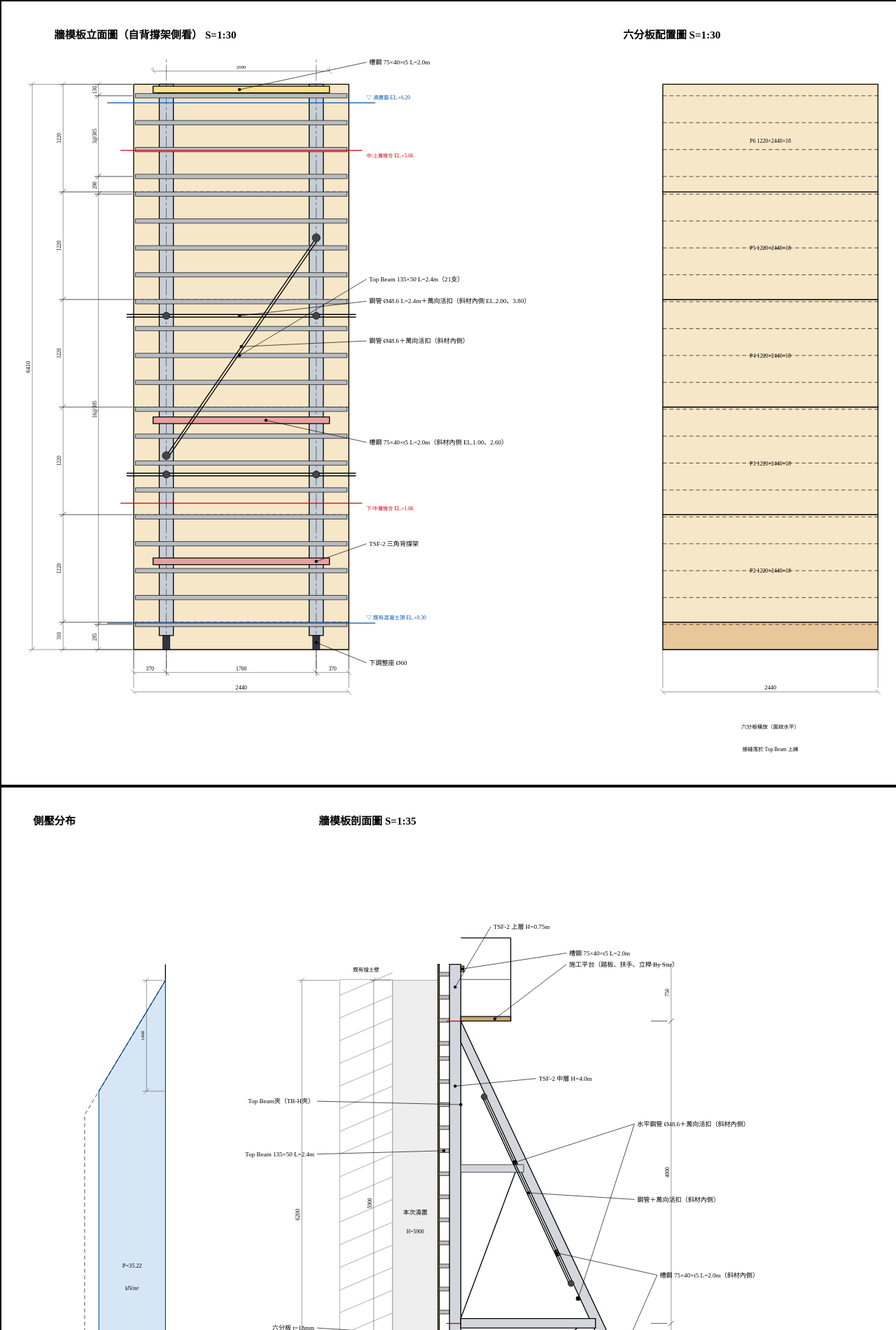
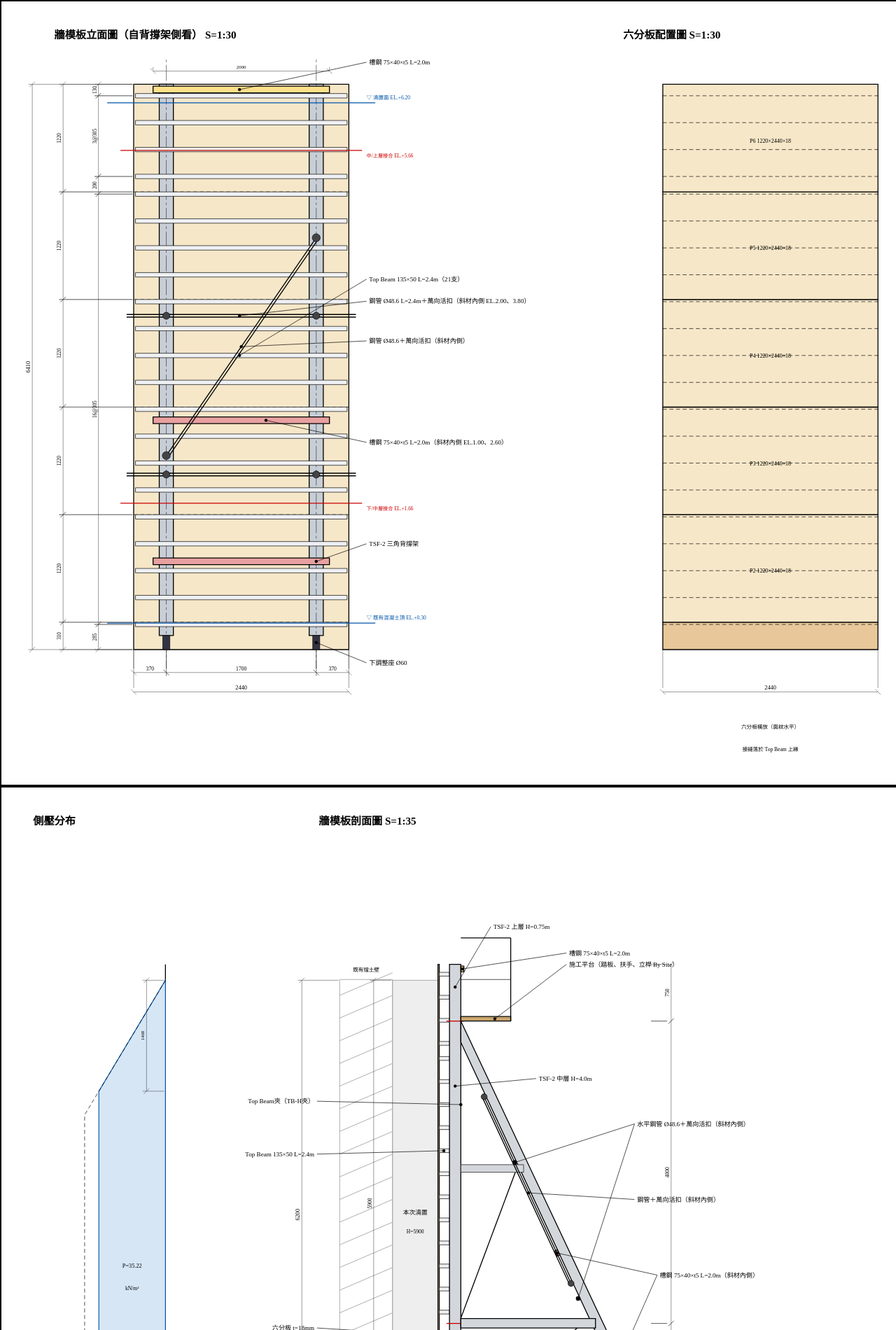
Before and after one commit to liao8678/LCY, a plain HTML site: page 單面牆模圖說/單面牆模_H620xW244_圖說.html in a window 1280 px wide. Shown: the top 1900 px of the page at 70% size. Drawn offline with Linux system fonts and the light colour scheme.

Commit message:
Top Beam 改為亮銀色
Co-Authored-By: Claude Opus 5.5 <noreply@anthropic.com>
Claude-Session: https://claude.ai/code/session_01KYiCbAmc6ppaGdT6hpFcxz

```diff
--- a/單面牆模圖說/單面牆模_H620xW244_圖說.html
+++ b/單面牆模圖說/單面牆模_H620xW244_圖說.html
@@ -19,27 +19,27 @@
 <polygon points="116.33,239.67 121.67,239.67 121.67,31.33 116.33,31.33" stroke="#000" stroke-width="0.35" stroke-dasharray="" fill="#c8ced6"/>
 <line x1="119.00" y1="255.00" x2="119.00" y2="21.33" stroke="#000" stroke-width="0.13" stroke-dasharray="6,1,1,1"/>
 <polygon points="117.67,245.00 120.33,245.00 120.33,239.67 117.67,239.67" stroke="#000" stroke-width="0.18" stroke-dasharray="" fill="#334"/>
-<polygon points="50.67,236.33 130.67,236.33 130.67,234.67 50.67,234.67" stroke="#000" stroke-width="0.18" stroke-dasharray="" fill="#b8bcc2"/>
-<polygon points="50.67,226.17 130.67,226.17 130.67,224.50 50.67,224.50" stroke="#000" stroke-width="0.18" stroke-dasharray="" fill="#b8bcc2"/>
-<polygon points="50.67,216.00 130.67,216.00 130.67,214.33 50.67,214.33" stroke="#000" stroke-width="0.18" stroke-dasharray="" fill="#b8bcc2"/>
-<polygon points="50.67,205.83 130.67,205.83 130.67,204.17 50.67,204.17" stroke="#000" stroke-width="0.18" stroke-dasharray="" fill="#b8bcc2"/>
-<polygon points="50.67,195.67 130.67,195.67 130.67,194.00 50.67,194.00" stroke="#000" stroke-width="0.18" stroke-dasharray="" fill="#b8bcc2"/>
-<polygon points="50.67,185.50 130.67,185.50 130.67,183.83 50.67,183.83" stroke="#000" stroke-width="0.18" stroke-dasharray="" fill="#b8bcc2"/>
-<polygon points="50.67,175.33 130.67,175.33 130.67,173.67 50.67,173.67" stroke="#000" stroke-width="0.18" stroke-dasharray="" fill="#b8bcc2"/>
-<polygon points="50.67,165.17 130.67,165.17 130.67,163.50 50.67,163.50" stroke="#000" stroke-width="0.18" stroke-dasharray="" fill="#b8bcc2"/>
-<polygon points="50.67,155.00 130.67,155.00 130.67,153.33 50.67,153.33" stroke="#000" stroke-width="0.18" stroke-dasharray="" fill="#b8bcc2"/>
-<polygon points="50.67,144.83 130.67,144.83 130.67,143.17 50.67,143.17" stroke="#000" stroke-width="0.18" stroke-dasharray="" fill="#b8bcc2"/>
-<polygon points="50.67,134.67 130.67,134.67 130.67,133.00 50.67,133.00" stroke="#000" stroke-width="0.18" stroke-dasharray="" fill="#b8bcc2"/>
-<polygon points="50.67,124.50 130.67,124.50 130.67,122.83 50.67,122.83" stroke="#000" stroke-width="0.18" stroke-dasharray="" fill="#b8bcc2"/>
-<polygon points="50.67,114.33 130.67,114.33 130.67,112.67 50.67,112.67" stroke="#000" stroke-width="0.18" stroke-dasharray="" fill="#b8bcc2"/>
-<polygon points="50.67,104.17 130.67,104.17 130.67,102.50 50.67,102.50" stroke="#000" stroke-width="0.18" stroke-dasharray="" fill="#b8bcc2"/>
-<polygon points="50.67,94.00 130.67,94.00 130.67,92.33 50.67,92.33" stroke="#000" stroke-width="0.18" stroke-dasharray="" fill="#b8bcc2"/>
-<polygon points="50.67,83.83 130.67,83.83 130.67,82.17 50.67,82.17" stroke="#000" stroke-width="0.18" stroke-dasharray="" fill="#b8bcc2"/>
-<polygon points="50.67,73.67 130.67,73.67 130.67,72.00 50.67,72.00" stroke="#000" stroke-width="0.18" stroke-dasharray="" fill="#b8bcc2"/>
-<polygon points="50.67,67.00 130.67,67.00 130.67,65.33 50.67,65.33" stroke="#000" stroke-width="0.18" stroke-dasharray="" fill="#b8bcc2"/>
-<polygon points="50.67,56.83 130.67,56.83 130.67,55.17 50.67,55.17" stroke="#000" stroke-width="0.18" stroke-dasharray="" fill="#b8bcc2"/>
-<polygon points="50.67,46.67 130.67,46.67 130.67,45.00 50.67,45.00" stroke="#000" stroke-width="0.18" stroke-dasharray="" fill="#b8bcc2"/>
-<polygon points="50.67,36.50 130.67,36.50 130.67,34.83 50.67,34.83" stroke="#000" stroke-width="0.18" stroke-dasharray="" fill="#b8bcc2"/>
+<polygon points="50.67,236.33 130.67,236.33 130.67,234.67 50.67,234.67" stroke="#000" stroke-width="0.18" stroke-dasharray="" fill="#eef0f3"/>
+<polygon points="50.67,226.17 130.67,226.17 130.67,224.50 50.67,224.50" stroke="#000" stroke-width="0.18" stroke-dasharray="" fill="#eef0f3"/>
+<polygon points="50.67,216.00 130.67,216.00 130.67,214.33 50.67,214.33" stroke="#000" stroke-width="0.18" stroke-dasharray="" fill="#eef0f3"/>
+<polygon points="50.67,205.83 130.67,205.83 130.67,204.17 50.67,204.17" stroke="#000" stroke-width="0.18" stroke-dasharray="" fill="#eef0f3"/>
+<polygon points="50.67,195.67 130.67,195.67 130.67,194.00 50.67,194.00" stroke="#000" stroke-width="0.18" stroke-dasharray="" fill="#eef0f3"/>
+<polygon points="50.67,185.50 130.67,185.50 130.67,183.83 50.67,183.83" stroke="#000" stroke-width="0.18" stroke-dasharray="" fill="#eef0f3"/>
+<polygon points="50.67,175.33 130.67,175.33 130.67,173.67 50.67,173.67" stroke="#000" stroke-width="0.18" stroke-dasharray="" fill="#eef0f3"/>
+<polygon points="50.67,165.17 130.67,165.17 130.67,163.50 50.67,163.50" stroke="#000" stroke-width="0.18" stroke-dasharray="" fill="#eef0f3"/>
+<polygon points="50.67,155.00 130.67,155.00 130.67,153.33 50.67,153.33" stroke="#000" stroke-width="0.18" stroke-dasharray="" fill="#eef0f3"/>
+<polygon points="50.67,144.83 130.67,144.83 130.67,143.17 50.67,143.17" stroke="#000" stroke-width="0.18" stroke-dasharray="" fill="#eef0f3"/>
+<polygon points="50.67,134.67 130.67,134.67 130.67,133.00 50.67,133.00" stroke="#000" stroke-width="0.18" stroke-dasharray="" fill="#eef0f3"/>
+<polygon points="50.67,124.50 130.67,124.50 130.67,122.83 50.67,122.83" stroke="#000" stroke-width="0.18" stroke-dasharray="" fill="#eef0f3"/>
+<polygon points="50.67,114.33 130.67,114.33 130.67,112.67 50.67,112.67" stroke="#000" stroke-width="0.18" stroke-dasharray="" fill="#eef0f3"/>
+<polygon points="50.67,104.17 130.67,104.17 130.67,102.50 50.67,102.50" stroke="#000" stroke-width="0.18" stroke-dasharray="" fill="#eef0f3"/>
+<polygon points="50.67,94.00 130.67,94.00 130.67,92.33 50.67,92.33" stroke="#000" stroke-width="0.18" stroke-dasharray="" fill="#eef0f3"/>
+<polygon points="50.67,83.83 130.67,83.83 130.67,82.17 50.67,82.17" stroke="#000" stroke-width="0.18" stroke-dasharray="" fill="#eef0f3"/>
+<polygon points="50.67,73.67 130.67,73.67 130.67,72.00 50.67,72.00" stroke="#000" stroke-width="0.18" stroke-dasharray="" fill="#eef0f3"/>
+<polygon points="50.67,67.00 130.67,67.00 130.67,65.33 50.67,65.33" stroke="#000" stroke-width="0.18" stroke-dasharray="" fill="#eef0f3"/>
+<polygon points="50.67,56.83 130.67,56.83 130.67,55.17 50.67,55.17" stroke="#000" stroke-width="0.18" stroke-dasharray="" fill="#eef0f3"/>
+<polygon points="50.67,46.67 130.67,46.67 130.67,45.00 50.67,45.00" stroke="#000" stroke-width="0.18" stroke-dasharray="" fill="#eef0f3"/>
+<polygon points="50.67,36.50 130.67,36.50 130.67,34.83 50.67,34.83" stroke="#000" stroke-width="0.18" stroke-dasharray="" fill="#eef0f3"/>
 <polygon points="57.33,34.57 124.00,34.57 124.00,32.07 57.33,32.07" stroke="#000" stroke-width="0.35" stroke-dasharray="" fill="#ffe08a"/>
 <polygon points="57.33,212.90 124.00,212.90 124.00,210.40 57.33,210.40" stroke="#000" stroke-width="0.35" stroke-dasharray="" fill="#e8a0a0"/>
 <polygon points="57.33,159.57 124.00,159.57 124.00,157.07 57.33,157.07" stroke="#000" stroke-width="0.35" stroke-dasharray="" fill="#e8a0a0"/>
@@ -287,27 +287,27 @@
 <text x="156.43" y="161.43" font-size="2.3" text-anchor="middle" fill="#000" transform="rotate(0.0 156.43 161.43)">本次澆置</text>
 <text x="156.43" y="168.57" font-size="2.0" text-anchor="middle" fill="#000" transform="rotate(0.0 156.43 168.57)">H=5900</text>
 <polygon points="165.00,250.00 165.51,250.00 165.51,66.86 165.00,66.86" stroke="#000" stroke-width="0.35" stroke-dasharray="" fill="#e8c79a"/>
-<polygon points="165.51,242.57 169.37,242.57 169.37,241.14 165.51,241.14" stroke="#000" stroke-width="0.18" stroke-dasharray="" fill="#b8bcc2"/>
-<polygon points="165.51,233.86 169.37,233.86 169.37,232.43 165.51,232.43" stroke="#000" stroke-width="0.18" stroke-dasharray="" fill="#b8bcc2"/>
-<polygon points="165.51,225.14 169.37,225.14 169.37,223.71 165.51,223.71" stroke="#000" stroke-width="0.18" stroke-dasharray="" fill="#b8bcc2"/>
-<polygon points="165.51,216.43 169.37,216.43 169.37,215.00 165.51,215.00" stroke="#000" stroke-width="0.18" stroke-dasharray="" fill="#b8bcc2"/>
-<polygon points="165.51,207.71 169.37,207.71 169.37,206.29 165.51,206.29" stroke="#000" stroke-width="0.18" stroke-dasharray="" fill="#b8bcc2"/>
-<polygon points="165.51,199.00 169.37,199.00 169.37,197.57 165.51,197.57" stroke="#000" stroke-width="0.18" stroke-dasharray="" fill="#b8bcc2"/>
-<polygon points="165.51,190.29 169.37,190.29 169.37,188.86 165.51,188.86" stroke="#000" stroke-width="0.18" stroke-dasharray="" fill="#b8bcc2"/>
-<polygon points="165.51,181.57 169.37,181.57 169.37,180.14 165.51,180.14" stroke="#000" stroke-width="0.18" stroke-dasharray="" fill="#b8bcc2"/>
-<polygon points="165.51,172.86 169.37,172.86 169.37,171.43 165.51,171.43" stroke="#000" stroke-width="0.18" stroke-dasharray="" fill="#b8bcc2"/>
-<polygon points="165.51,164.14 169.37,164.14 169.37,162.71 165.51,162.71" stroke="#000" stroke-width="0.18" stroke-dasharray="" fill="#b8bcc2"/>
-<polygon points="165.51,155.43 169.37,155.43 169.37,154.00 165.51,154.00" stroke="#000" stroke-width="0.18" stroke-dasharray="" fill="#b8bcc2"/>
-<polygon points="165.51,146.71 169.37,146.71 169.37,145.29 165.51,145.29" stroke="#000" stroke-width="0.18" stroke-dasharray="" fill="#b8bcc2"/>
-<polygon points="165.51,138.00 169.37,138.00 169.37,136.57 165.51,136.57" stroke="#000" stroke-width="0.18" stroke-dasharray="" fill="#b8bcc2"/>
-<polygon points="165.51,129.29 169.37,129.29 169.37,127.86 165.51,127.86" stroke="#000" stroke-width="0.18" stroke-dasharray="" fill="#b8bcc2"/>
-<polygon points="165.51,120.57 169.37,120.57 169.37,119.14 165.51,119.14" stroke="#000" stroke-width="0.18" stroke-dasharray="" fill="#b8bcc2"/>
-<polygon points="165.51,111.86 169.37,111.86 169.37,110.43 165.51,110.43" stroke="#000" stroke-width="0.18" stroke-dasharray="" fill="#b8bcc2"/>
-<polygon points="165.51,103.14 169.37,103.14 169.37,101.71 165.51,101.71" stroke="#000" stroke-width="0.18" stroke-dasharray="" fill="#b8bcc2"/>
-<polygon points="165.51,97.43 169.37,97.43 169.37,96.00 165.51,96.00" stroke="#000" stroke-width="0.18" stroke-dasharray="" fill="#b8bcc2"/>
-<polygon points="165.51,88.71 169.37,88.71 169.37,87.29 165.51,87.29" stroke="#000" stroke-width="0.18" stroke-dasharray="" fill="#b8bcc2"/>
-<polygon points="165.51,80.00 169.37,80.00 169.37,78.57 165.51,78.57" stroke="#000" stroke-width="0.18" stroke-dasharray="" fill="#b8bcc2"/>
-<polygon points="165.51,71.29 169.37,71.29 169.37,69.86 165.51,69.86" stroke="#000" stroke-width="0.18" stroke-dasharray="" fill="#b8bcc2"/>
+<polygon points="165.51,242.57 169.37,242.57 169.37,241.14 165.51,241.14" stroke="#000" stroke-width="0.18" stroke-dasharray="" fill="#eef0f3"/>
+<polygon points="165.51,233.86 169.37,233.86 169.37,232.43 165.51,232.43" stroke="#000" stroke-width="0.18" stroke-dasharray="" fill="#eef0f3"/>
+<polygon points="165.51,225.14 169.37,225.14 169.37,223.71 165.51,223.71" stroke="#000" stroke-width="0.18" stroke-dasharray="" fill="#eef0f3"/>
+<polygon points="165.51,216.43 169.37,216.43 169.37,215.00 165.51,215.00" stroke="#000" stroke-width="0.18" stroke-dasharray="" fill="#eef0f3"/>
+<polygon points="165.51,207.71 169.37,207.71 169.37,206.29 165.51,206.29" stroke="#000" stroke-width="0.18" stroke-dasharray="" fill="#eef0f3"/>
+<polygon points="165.51,199.00 169.37,199.00 169.37,197.57 165.51,197.57" stroke="#000" stroke-width="0.18" stroke-dasharray="" fill="#eef0f3"/>
+<polygon points="165.51,190.29 169.37,190.29 169.37,188.86 165.51,188.86" stroke="#000" stroke-width="0.18" stroke-dasharray="" fill="#eef0f3"/>
+<polygon points="165.51,181.57 169.37,181.57 169.37,180.14 165.51,180.14" stroke="#000" stroke-width="0.18" stroke-dasharray="" fill="#eef0f3"/>
+<polygon points="165.51,172.86 169.37,172.86 169.37,171.43 165.51,171.43" stroke="#000" stroke-width="0.18" stroke-dasharray="" fill="#eef0f3"/>
+<polygon points="165.51,164.14 169.37,164.14 169.37,162.71 165.51,162.71" stroke="#000" stroke-width="0.18" stroke-dasharray="" fill="#eef0f3"/>
+<polygon points="165.51,155.43 169.37,155.43 169.37,154.00 165.51,154.00" stroke="#000" stroke-width="0.18" stroke-dasharray="" fill="#eef0f3"/>
+<polygon points="165.51,146.71 169.37,146.71 169.37,145.29 165.51,145.29" stroke="#000" stroke-width="0.18" stroke-dasharray="" fill="#eef0f3"/>
+<polygon points="165.51,138.00 169.37,138.00 169.37,136.57 165.51,136.57" stroke="#000" stroke-width="0.18" stroke-dasharray="" fill="#eef0f3"/>
+<polygon points="165.51,129.29 169.37,129.29 169.37,127.86 165.51,127.86" stroke="#000" stroke-width="0.18" stroke-dasharray="" fill="#eef0f3"/>
+<polygon points="165.51,120.57 169.37,120.57 169.37,119.14 165.51,119.14" stroke="#000" stroke-width="0.18" stroke-dasharray="" fill="#eef0f3"/>
+<polygon points="165.51,111.86 169.37,111.86 169.37,110.43 165.51,110.43" stroke="#000" stroke-width="0.18" stroke-dasharray="" fill="#eef0f3"/>
+<polygon points="165.51,103.14 169.37,103.14 169.37,101.71 165.51,101.71" stroke="#000" stroke-width="0.18" stroke-dasharray="" fill="#eef0f3"/>
+<polygon points="165.51,97.43 169.37,97.43 169.37,96.00 165.51,96.00" stroke="#000" stroke-width="0.18" stroke-dasharray="" fill="#eef0f3"/>
+<polygon points="165.51,88.71 169.37,88.71 169.37,87.29 165.51,87.29" stroke="#000" stroke-width="0.18" stroke-dasharray="" fill="#eef0f3"/>
+<polygon points="165.51,80.00 169.37,80.00 169.37,78.57 165.51,78.57" stroke="#000" stroke-width="0.18" stroke-dasharray="" fill="#eef0f3"/>
+<polygon points="165.51,71.29 169.37,71.29 169.37,69.86 165.51,69.86" stroke="#000" stroke-width="0.18" stroke-dasharray="" fill="#eef0f3"/>
 <polygon points="169.37,245.43 173.66,245.43 173.66,66.86 169.37,66.86" stroke="#000" stroke-width="0.35" stroke-dasharray="" fill="#d3d7dc"/>
 <line x1="168.23" y1="202.57" x2="174.80" y2="202.57" stroke="#c00" stroke-width="0.35" stroke-dasharray=""/>
 <line x1="168.23" y1="88.29" x2="174.80" y2="88.29" stroke="#c00" stroke-width="0.35" stroke-dasharray=""/>
@@ -490,7 +490,7 @@
 <div class=warn>規劃示意，施工前須經專業技師簽證</div></div></section><section class=pg><svg viewBox="0 0 345 297" width="345mm" height="297mm" font-family="WenQuanYi Zen Hei"><text x="20" y="14" font-size="4" font-weight="bold">牆模板單元平面圖  S=1:20</text><line x1="85.00" y1="40.00" x2="237.00" y2="40.00" stroke="#000" stroke-width="0.35" stroke-dasharray=""/>
 <text x="82.50" y="38.50" font-size="2.4" text-anchor="end" fill="#000" transform="rotate(0.0 82.50 38.50)">牆面</text>
 <polygon points="100.00,40.90 222.00,40.90 222.00,40.00 100.00,40.00" stroke="#000" stroke-width="0.35" stroke-dasharray="" fill="#e8c79a"/>
-<polygon points="101.00,47.65 221.00,47.65 221.00,40.90 101.00,40.90" stroke="#000" stroke-width="0.35" stroke-dasharray="" fill="#b8bcc2"/>
+<polygon points="101.00,47.65 221.00,47.65 221.00,40.90 101.00,40.90" stroke="#000" stroke-width="0.35" stroke-dasharray="" fill="#eef0f3"/>
 <polygon points="114.50,181.75 122.50,181.75 122.50,47.65 114.50,47.65" stroke="#000" stroke-width="0.18" stroke-dasharray="1.5,1" fill="none"/>
 <polygon points="114.50,55.15 122.50,55.15 122.50,47.65 114.50,47.65" stroke="#000" stroke-width="0.35" stroke-dasharray="" fill="#d3d7dc"/>
 <polygon points="115.50,181.75 121.50,181.75 121.50,175.75 115.50,175.75" stroke="#000" stroke-width="0.18" stroke-dasharray="" fill="none"/>
@@ -601,7 +601,7 @@
 <tr><th>圖號</th><td class=no>S-03</td></tr></table>
 <div class=lst><b>圖說目錄</b><br>S-01 立面圖／六分板配置圖<br>S-02 剖面圖／側壓分布<br>S-03 單元平面圖<br>S-04 Detail A／細部詳圖<br>S-05 設計說明／計算摘要／材料表</div>
 <div class=warn>規劃示意，施工前須經專業技師簽證</div></div></section><section class=pg><svg viewBox="0 0 345 297" width="345mm" height="297mm" font-family="WenQuanYi Zen Hei"><text x="20" y="25" font-size="4" font-weight="bold">詳圖① Top Beam夾  S=1:8</text><text x="160" y="25" font-size="4" font-weight="bold">Detail A 預埋件  S=1:8</text><text x="20" y="212" font-size="4" font-weight="bold">詳圖② 六分板接縫  S=1:8</text><polygon points="50.00,157.50 52.25,157.50 52.25,70.00 50.00,70.00" stroke="#000" stroke-width="0.35" stroke-dasharray="" fill="#e8c79a"/>
-<polygon points="52.25,120.00 69.12,120.00 69.12,113.75 52.25,113.75" stroke="#000" stroke-width="0.35" stroke-dasharray="" fill="#b8bcc2"/>
+<polygon points="52.25,120.00 69.12,120.00 69.12,113.75 52.25,113.75" stroke="#000" stroke-width="0.35" stroke-dasharray="" fill="#eef0f3"/>
 <polygon points="69.12,157.50 87.88,157.50 87.88,70.00 69.12,70.00" stroke="#000" stroke-width="0.35" stroke-dasharray="" fill="#d3d7dc"/>
 <line x1="70.38" y1="157.50" x2="70.38" y2="70.00" stroke="#000" stroke-width="0.18" stroke-dasharray=""/>
 <polyline points="67.25,111.88 72.88,111.88 72.88,122.50" stroke="#c00" stroke-width="0.35" stroke-dasharray="" fill="none"/>
@@ -647,7 +647,7 @@
 <polygon points="127.50,240.00 340.00,240.00 340.00,165.00 127.50,165.00" stroke="#888" stroke-width="0.18" stroke-dasharray="" fill="none"/>
 <polygon points="127.50,165.00 165.00,165.00 165.00,127.50 127.50,127.50" stroke="#000" stroke-width="0.35" stroke-dasharray="" fill="#bdbdbd"/>
 <polygon points="165.00,165.00 167.25,165.00 167.25,77.50 165.00,77.50" stroke="#000" stroke-width="0.35" stroke-dasharray="" fill="#e8c79a"/>
-<polygon points="167.25,132.50 184.12,132.50 184.12,126.25 167.25,126.25" stroke="#000" stroke-width="0.18" stroke-dasharray="" fill="#b8bcc2"/>
+<polygon points="167.25,132.50 184.12,132.50 184.12,126.25 167.25,126.25" stroke="#000" stroke-width="0.18" stroke-dasharray="" fill="#eef0f3"/>
 <polygon points="184.12,145.00 202.88,145.00 202.88,32.50 184.12,32.50" stroke="#000" stroke-width="0.35" stroke-dasharray="" fill="#d3d7dc"/>
 <polygon points="202.88,145.00 340.38,145.00 340.38,129.38 202.88,129.38" stroke="#000" stroke-width="0.35" stroke-dasharray="" fill="#d3d7dc"/>
 <polygon points="189.75,165.00 197.25,165.00 197.25,145.00 189.75,145.00" stroke="#000" stroke-width="0.18" stroke-dasharray="1.5,1" fill="none"/>
@@ -703,7 +703,7 @@
 <text x="158.83" y="193.33" font-size="1.8" text-anchor="middle" fill="#000" transform="rotate(-45.0 158.83 193.33)">500</text>
 <text x="208.25" y="160.00" font-size="2.0" text-anchor="start" fill="#000" transform="rotate(0.0 208.25 160.00)">45°</text><polygon points="60.00,281.25 62.25,281.25 62.25,251.25 60.00,251.25" stroke="#000" stroke-width="0.35" stroke-dasharray="" fill="#e8c79a"/>
 <polygon points="60.00,248.75 62.25,248.75 62.25,218.75 60.00,218.75" stroke="#000" stroke-width="0.35" stroke-dasharray="" fill="#e8c79a"/>
-<polygon points="62.25,253.12 79.12,253.12 79.12,246.88 62.25,246.88" stroke="#000" stroke-width="0.35" stroke-dasharray="" fill="#b8bcc2"/>
+<polygon points="62.25,253.12 79.12,253.12 79.12,246.88 62.25,246.88" stroke="#000" stroke-width="0.35" stroke-dasharray="" fill="#eef0f3"/>
 <line x1="58.75" y1="251.88" x2="66.00" y2="251.88" stroke="#c00" stroke-width="0.35" stroke-dasharray=""/>
 <line x1="58.75" y1="248.12" x2="66.00" y2="248.12" stroke="#c00" stroke-width="0.35" stroke-dasharray=""/>
 <line x1="69.75" y1="250.00" x2="97.50" y2="235.00" stroke="#000" stroke-width="0.18" stroke-dasharray=""/>
```
Also changed, not shown: 單面牆模圖說/單面牆模_3D預覽.html (+2 -2 lines), 單面牆模圖說/單面牆模_3D預覽.png, 2 other files.
